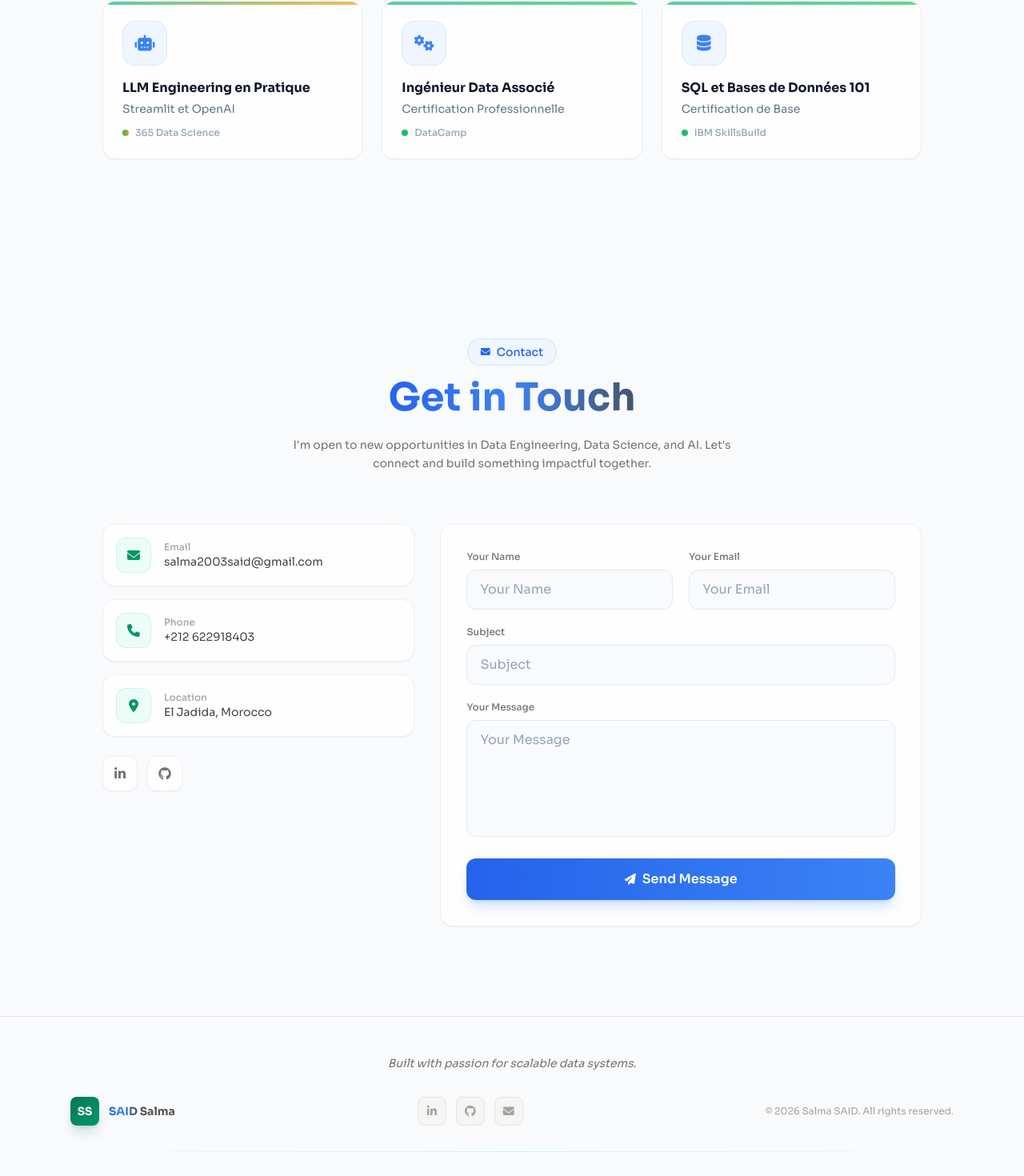
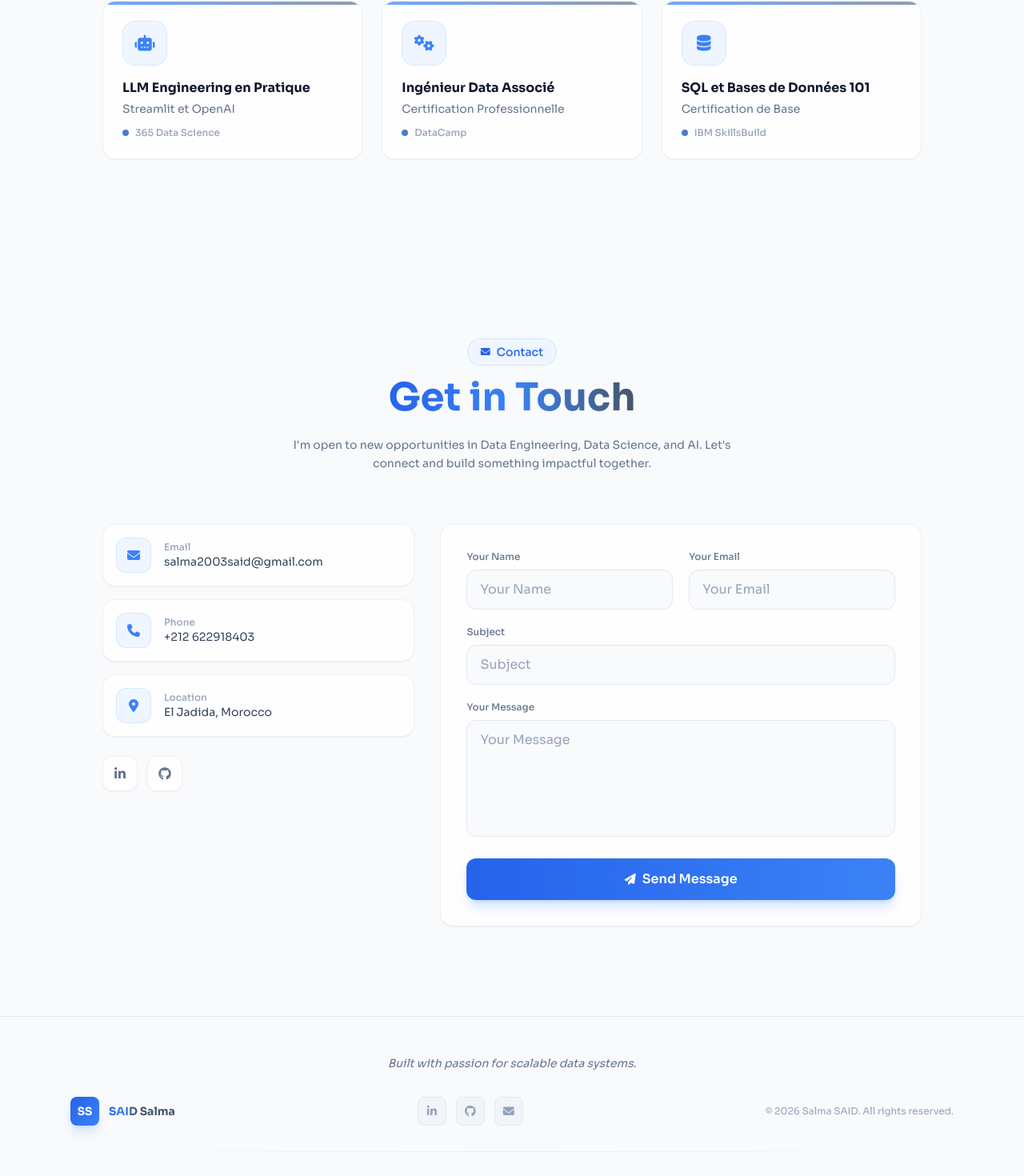
Before and after one commit to SALMASAID1/Salma_SAID_Portfolio, a React (Vite) app: page / in a window 1280 px wide. Shown: the part 7640-9110 px from the top of the page at 80% size. Built offline with nearby package versions, Linux system fonts and the light colour scheme.

Commit message:
feat: implement Contact and Footer sections with corresponding content data configuration

```diff
--- a/src/components/Contact.jsx
+++ b/src/components/Contact.jsx
@@ -16,7 +16,7 @@ export default function Contact() {
           <h2 className="section-title">
             <span className="gradient-text">{t.contact.title}</span>
           </h2>
-          <p className="text-stone-500 dark:text-gray-400 max-w-xl mx-auto text-sm leading-relaxed">
+          <p className="text-slate-500 dark:text-slate-400 max-w-xl mx-auto text-sm leading-relaxed">
             {t.contact.intro}
           </p>
         </div>
@@ -32,12 +32,12 @@ export default function Contact() {
                 rel={link.href.startsWith('http') ? 'noreferrer' : undefined}
                 className="glass-card p-4 flex items-center gap-4 group"
               >
-                <div className="w-11 h-11 rounded-xl bg-emerald-50 dark:bg-emerald-500/10 border border-emerald-200/50 dark:border-emerald-500/20 flex items-center justify-center flex-shrink-0 group-hover:scale-110 transition-transform duration-300">
-                  <i className={`fas ${link.icon} text-emerald-600`} />
+                <div className="w-11 h-11 rounded-xl bg-blue-50 dark:bg-blue-500/10 border border-blue-200/50 dark:border-blue-500/20 flex items-center justify-center flex-shrink-0 group-hover:scale-110 transition-transform duration-300">
+                  <i className={`fas ${link.icon} text-blue-500`} />
                 </div>
                 <div className="min-w-0">
-                  <p className="text-xs text-stone-400 dark:text-gray-500 font-medium">{link.label}</p>
-                  <p className="text-sm text-stone-700 dark:text-gray-300 truncate group-hover:text-emerald-700 dark:group-hover:text-emerald-400 transition-colors">
+                  <p className="text-xs text-slate-400 dark:text-slate-500 font-medium">{link.label}</p>
+                  <p className="text-sm text-slate-700 dark:text-slate-300 truncate group-hover:text-blue-600 dark:group-hover:text-blue-400 transition-colors">
                     {link.value}
                   </p>
                 </div>
@@ -52,7 +52,7 @@ export default function Contact() {
                   href={s.href}
                   target="_blank"
                   rel="noreferrer"
-                  className="w-11 h-11 rounded-xl glass-card flex items-center justify-center text-stone-500 dark:text-gray-400 hover:text-emerald-700 dark:hover:text-emerald-400 transition-all duration-300 hover:-translate-y-1"
+                  className="w-11 h-11 rounded-xl glass-card flex items-center justify-center text-slate-500 dark:text-slate-400 hover:text-blue-600 dark:hover:text-blue-400 transition-all duration-300 hover:-translate-y-1"
                 >
                   <i className={`${s.fab ? 'fab' : 'fas'} ${s.icon}`} />
                 </a>
@@ -77,20 +77,20 @@ export default function Contact() {
             >
               <div className="grid sm:grid-cols-2 gap-5">
                 <div>
-                  <label className="block text-xs text-stone-500 dark:text-gray-400 font-medium mb-2">{t.contact.form.name}</label>
+                  <label className="block text-xs text-slate-500 dark:text-slate-400 font-medium mb-2">{t.contact.form.name}</label>
                   <input name="name" type="text" required className="input-field" placeholder={t.contact.form.name} />
                 </div>
                 <div>
-                  <label className="block text-xs text-stone-500 dark:text-gray-400 font-medium mb-2">{t.contact.form.email}</label>
+                  <label className="block text-xs text-slate-500 dark:text-slate-400 font-medium mb-2">{t.contact.form.email}</label>
                   <input name="email" type="email" required className="input-field" placeholder={t.contact.form.email} />
                 </div>
               </div>
               <div>
-                <label className="block text-xs text-stone-500 dark:text-gray-400 font-medium mb-2">{t.contact.form.subject}</label>
+                <label className="block text-xs text-slate-500 dark:text-slate-400 font-medium mb-2">{t.contact.form.subject}</label>
                 <input name="subject" type="text" required className="input-field" placeholder={t.contact.form.subject} />
               </div>
               <div>
-                <label className="block text-xs text-stone-500 dark:text-gray-400 font-medium mb-2">{t.contact.form.message}</label>
+                <label className="block text-xs text-slate-500 dark:text-slate-400 font-medium mb-2">{t.contact.form.message}</label>
                 <textarea name="message" required rows={5} className="input-field resize-none" placeholder={t.contact.form.message} />
               </div>
               <button type="submit" className="btn-primary w-full group">
--- a/src/components/Footer.jsx
+++ b/src/components/Footer.jsx
@@ -4,22 +4,22 @@ export default function Footer() {
   const { t } = useApp()
 
   return (
-    <footer className="relative border-t border-stone-200 dark:border-gray-800">
+    <footer className="relative border-t border-slate-200 dark:border-slate-800">
       <div className="max-w-6xl mx-auto px-4 sm:px-6 py-12">
         {/* Tagline */}
         <div className="text-center mb-8">
-          <p className="text-stone-500 dark:text-gray-400 italic text-sm">{t.footer.tagline}</p>
+          <p className="text-slate-500 dark:text-slate-400 italic text-sm">{t.footer.tagline}</p>
         </div>
 
         <div className="flex flex-col md:flex-row items-center justify-between gap-6">
           {/* Logo */}
           <div className="flex items-center gap-3">
-            <div className="w-9 h-9 rounded-lg bg-gradient-to-br from-emerald-700 to-emerald-600 flex items-center justify-center text-white font-bold text-sm shadow-lg shadow-emerald-700/20">
+            <div className="w-9 h-9 rounded-lg bg-gradient-to-br from-blue-600 to-blue-500 flex items-center justify-center text-white font-bold text-sm shadow-lg shadow-blue-500/20">
               SS
             </div>
             <span className="font-bold text-sm">
               <span className="gradient-text">SAID</span>{' '}
-              <span className="text-stone-600 dark:text-gray-400">Salma</span>
+              <span className="text-slate-600 dark:text-slate-400">Salma</span>
             </span>
           </div>
 
@@ -29,7 +29,7 @@ export default function Footer() {
               href="https://www.linkedin.com/in/salma-said-7737b9296/"
               target="_blank"
               rel="noreferrer"
-              className="w-9 h-9 rounded-lg bg-stone-100 dark:bg-white/[0.06] border border-stone-200 dark:border-white/[0.08] flex items-center justify-center text-stone-400 dark:text-gray-500 hover:text-emerald-700 dark:hover:text-emerald-400 transition-all duration-300 hover:-translate-y-1"
+              className="w-9 h-9 rounded-lg bg-slate-100 dark:bg-white/[0.06] border border-slate-200 dark:border-white/[0.08] flex items-center justify-center text-slate-400 dark:text-slate-500 hover:text-blue-600 dark:hover:text-blue-400 transition-all duration-300 hover:-translate-y-1"
             >
               <i className="fab fa-linkedin-in text-sm" />
             </a>
@@ -37,30 +37,30 @@ export default function Footer() {
               href="https://github.com/SALMASAID1"
               target="_blank"
               rel="noreferrer"
-              className="w-9 h-9 rounded-lg bg-stone-100 dark:bg-white/[0.06] border border-stone-200 dark:border-white/[0.08] flex items-center justify-center text-stone-400 dark:text-gray-500 hover:text-emerald-700 dark:hover:text-emerald-400 transition-all duration-300 hover:-translate-y-1"
+              className="w-9 h-9 rounded-lg bg-slate-100 dark:bg-white/[0.06] border border-slate-200 dark:border-white/[0.08] flex items-center justify-center text-slate-400 dark:text-slate-500 hover:text-blue-600 dark:hover:text-blue-400 transition-all duration-300 hover:-translate-y-1"
             >
               <i className="fab fa-github text-sm" />
             </a>
             <a
               href="mailto:salma2003said@gmail.com"
-              className="w-9 h-9 rounded-lg bg-stone-100 dark:bg-white/[0.06] border border-stone-200 dark:border-white/[0.08] flex items-center justify-center text-stone-400 dark:text-gray-500 hover:text-emerald-700 dark:hover:text-emerald-400 transition-all duration-300 hover:-translate-y-1"
+              className="w-9 h-9 rounded-lg bg-slate-100 dark:bg-white/[0.06] border border-slate-200 dark:border-white/[0.08] flex items-center justify-center text-slate-400 dark:text-slate-500 hover:text-blue-600 dark:hover:text-blue-400 transition-all duration-300 hover:-translate-y-1"
             >
               <i className="fas fa-envelope text-sm" />
             </a>
           </div>
 
           {/* Copyright */}
-          <p className="text-stone-400 dark:text-gray-500 text-xs">{t.footer.copy}</p>
+          <p className="text-slate-400 dark:text-slate-500 text-xs">{t.footer.copy}</p>
         </div>
 
         {/* Divider */}
-        <div className="mt-8 h-px bg-gradient-to-r from-transparent via-emerald-300/30 dark:via-emerald-500/20 to-transparent" />
+        <div className="mt-8 h-px bg-gradient-to-r from-transparent via-blue-300/20 dark:via-blue-500/15 to-transparent" />
 
         {/* Back to top */}
         <div className="mt-6 text-center">
           <button
             onClick={() => window.scrollTo({ top: 0, behavior: 'smooth' })}
-            className="text-stone-400 dark:text-gray-500 hover:text-emerald-700 dark:hover:text-emerald-400 text-xs transition-colors duration-300 inline-flex items-center gap-1"
+            className="text-slate-400 dark:text-slate-500 hover:text-blue-600 dark:hover:text-blue-400 text-xs transition-colors duration-300 inline-flex items-center gap-1"
           >
             <i className="fas fa-chevron-up text-[10px]" />
             Back to top
--- a/src/data/content.js
+++ b/src/data/content.js
@@ -284,7 +284,7 @@ export const content = {
           title: 'Deep Learning avec TensorFlow 2',
           desc: 'Certification Complète',
           issuer: '365 Data Science',
-          color: 'from-emerald-500 to-amber-500',
+          color: 'from-blue-500 to-slate-500',
           icon: 'fa-brain',
           link: 'https://learn.365datascience.com/certificates/CC-119BFDD33B/'
         },
@@ -292,7 +292,7 @@ export const content = {
           title: 'Machine Learning avec Python',
           desc: 'Certification Complète',
           issuer: '365 Data Science',
-          color: 'from-emerald-500 to-amber-500',
+          color: 'from-blue-500 to-slate-500',
           icon: 'fa-laptop-code',
           link: 'https://learn.365datascience.com/certificates/CC-62AB92E1F1/'
         },
@@ -300,7 +300,7 @@ export const content = {
           title: 'LLM Engineering en Pratique',
           desc: 'Streamlit et OpenAI',
           issuer: '365 Data Science',
-          color: 'from-emerald-500 to-amber-500',
+          color: 'from-blue-500 to-slate-500',
           icon: 'fa-robot',
           link: 'https://learn.365datascience.com/certificates/CC-5DC2592C78/'
         },
@@ -308,7 +308,7 @@ export const content = {
           title: 'Ingénieur Data Associé',
           desc: 'Certification Professionnelle',
           issuer: 'DataCamp',
-          color: 'from-emerald-500 to-green-500',
+          color: 'from-blue-500 to-slate-500',
           icon: 'fa-cogs',
           link: 'https://www.datacamp.com/certificate/DEA0011781901407'
         },
@@ -316,7 +316,7 @@ export const content = {
           title: 'SQL et Bases de Données 101',
           desc: 'Certification de Base',
           issuer: 'IBM SkillsBuild',
-          color: 'from-emerald-500 to-green-500',
+          color: 'from-blue-500 to-slate-500',
           icon: 'fa-database',
           link: 'https://courses.skillsbuild.skillsnetwork.site/certificates/cba9db5908e84d5a930ce014423f3a14'
         },
@@ -620,14 +620,14 @@ export const content = {
           title: 'Deep Learning avec TensorFlow 2',
           desc: 'Certification Complète',
           issuer: '365 Data Science',
-          color: 'from-emerald-500 to-amber-500',
+          color: 'from-blue-500 to-slate-500',
           icon: 'fa-brain',
         },
         {
           title: 'Ingénieur Data Associé',
           desc: 'Certification Professionnelle',
           issuer: 'DataCamp',
-          color: 'from-emerald-500 to-green-500',
+          color: 'from-blue-500 to-slate-500',
           icon: 'fa-cogs',
         },
       ],
```
